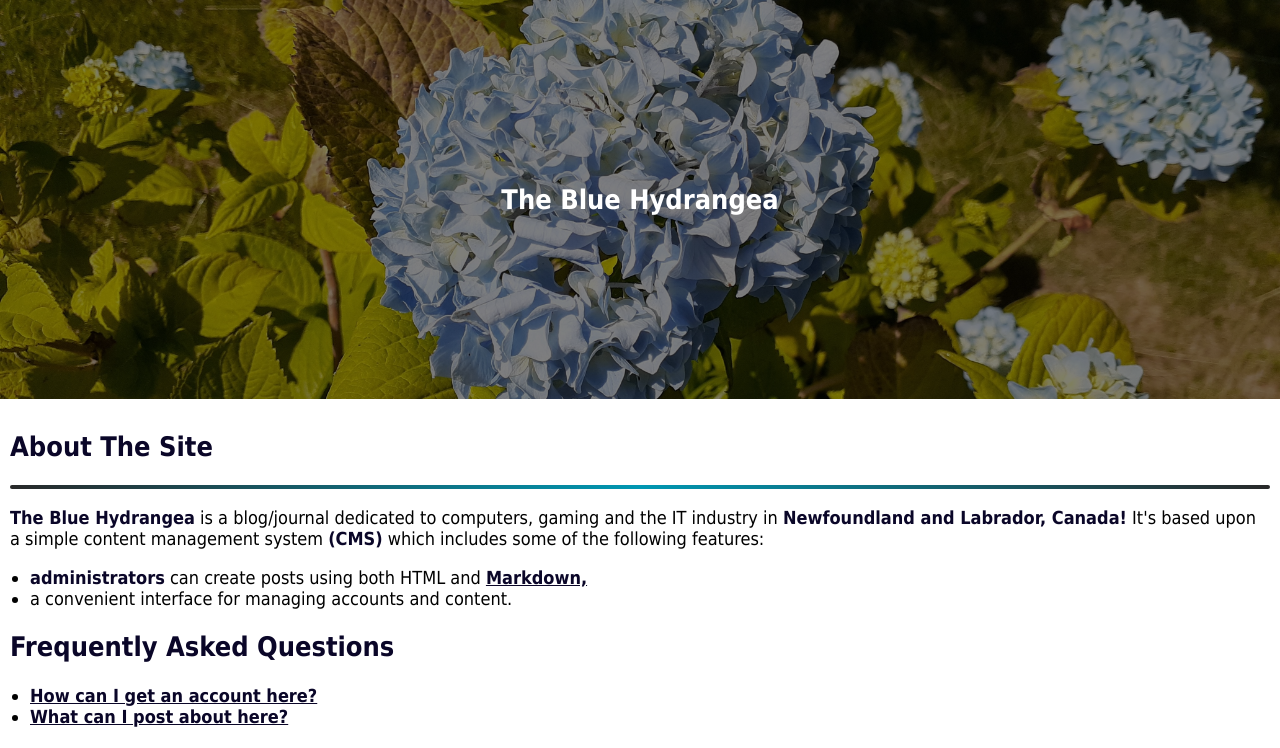
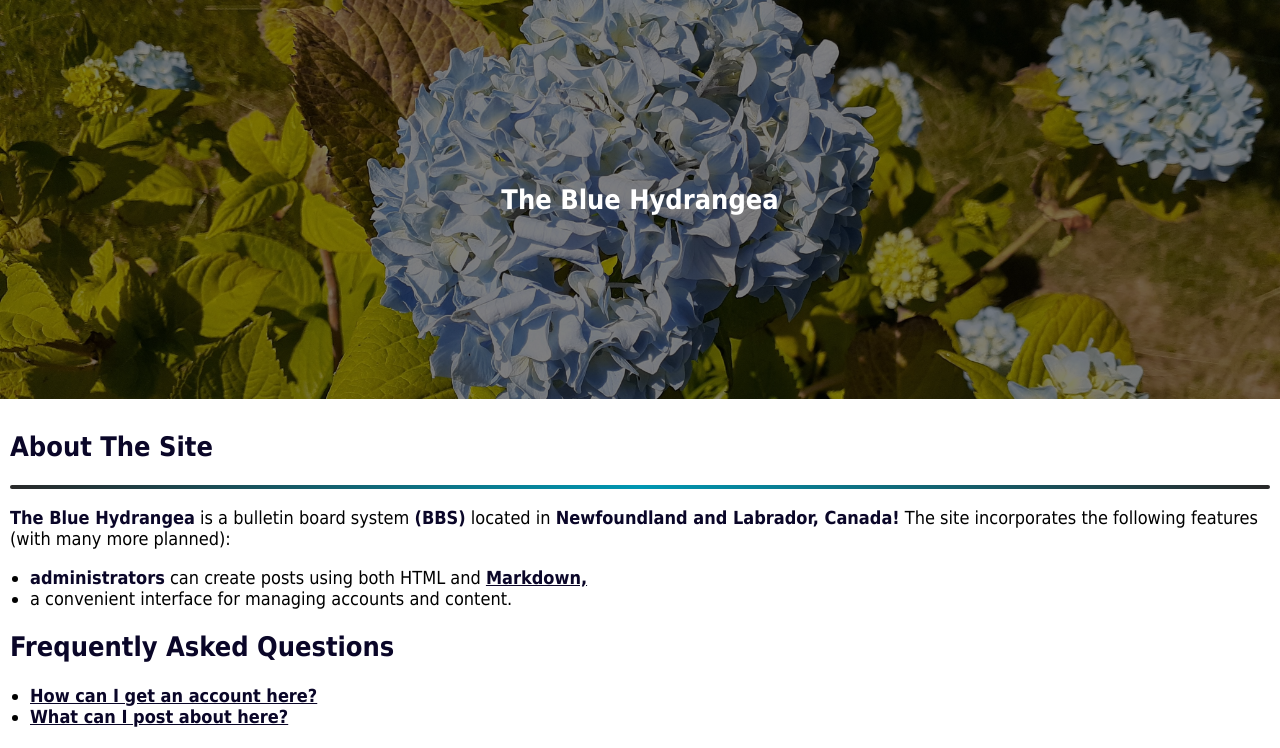
Before and after one commit to st0h/Django, a Django app: template website/posts/templates/posts/about.html in a window 1280 px wide. Shown: the part 109-857 px from the top of the page. Run offline with Django 3.2, Linux system fonts and the light colour scheme; the template is opened without the code that fills it, so the values that code supplies are empty.

Commit message:
We're making a BBS again

```diff
--- a/website/posts/templates/posts/about.html
+++ b/website/posts/templates/posts/about.html
@@ -2,8 +2,8 @@
 {% block content %}
 <h1>About The Site</h1>
 <hr>
-<p><strong>The Blue Hydrangea</strong> is a blog/journal dedicated to computers, gaming and the IT industry in <strong>Newfoundland and Labrador,
-Canada!</strong> It's based upon a simple content management system <strong>(CMS)</strong> which includes some of the following features:
+<p><strong>The Blue Hydrangea</strong> is a bulletin board system <strong>(BBS)</strong> located in <strong>Newfoundland and Labrador,
+Canada!</strong> The site incorporates the following features (with many more planned):</p>
 <ul>
     <li><strong>administrators</strong> can create posts using both HTML and <a href="https://www.markdownguide.org">Markdown,</a></li>
     <li>a convenient interface for managing accounts and content.</li>
```
Also changed, not shown: README.md.
